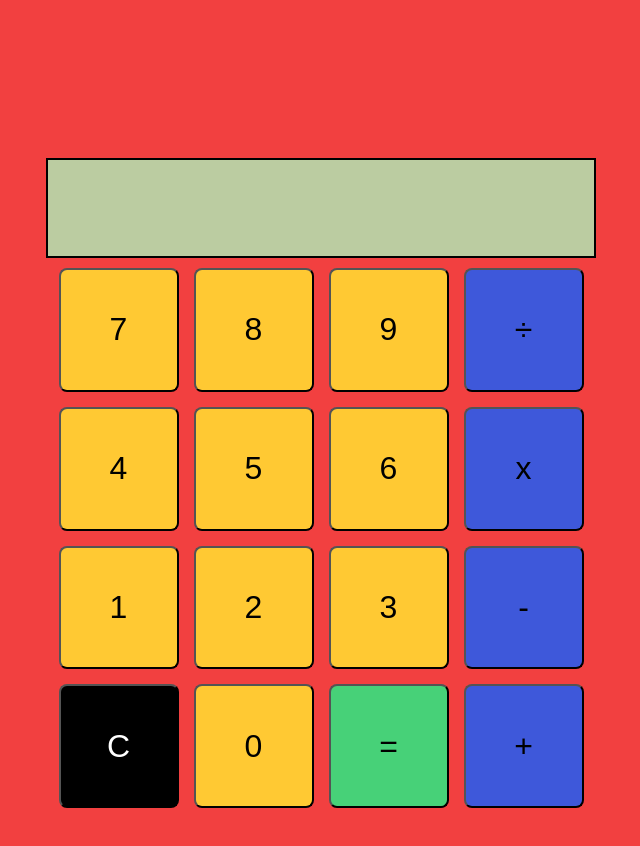
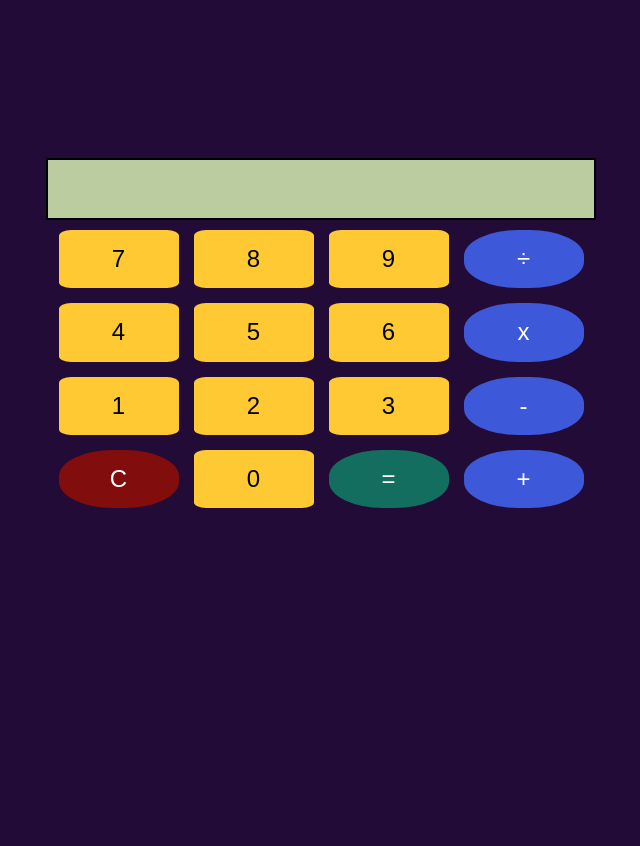
Before and after one commit to yiyuanyi/calculator, a plain HTML site: page index.html in a window 1280 px wide. Shown: the whole page, without its empty margins (319-959 px from the left). After the commit the page ends 800 px from the top, so only its background shows below. Drawn offline with Linux system fonts and the light colour scheme.

Commit message:
adjust styling

```diff
--- a/index.html
+++ b/index.html
@@ -6,7 +6,7 @@
 
 </head>
 
-<body class="body--bg-red">
+<body class="body--bg-purple">
 <div class="container horizontal-center">
     <div class="display">
         <p id="result"></p>
@@ -15,19 +15,19 @@
         <button type="button" class="btn num btn--color-yellow">7</button>
         <button type="button" class="btn num btn--color-yellow">8</button>
         <button type="button" class="btn num btn--color-yellow">9</button>
-        <button type="button" class="btn operator btn--color-blue" id="divide">÷</button>
+        <button type="button" class="btn operator btn--color-blue btn-round" id="divide">÷</button>
         <button type="button" class="btn num btn--color-yellow">4</button>
         <button type="button" class="btn num btn--color-yellow">5</button>
         <button type="button" class="btn num btn--color-yellow">6</button>
-        <button type="button" class="btn operator btn--color-blue" id="multiply">x</button>
+        <button type="button" class="btn operator btn--color-blue btn-round" id="multiply">x</button>
         <button type="button" class="btn num btn--color-yellow">1</button>
         <button type="button" class="btn num btn--color-yellow">2</button>
         <button type="button" class="btn num btn--color-yellow">3</button>
-        <button type="button" class="btn operator btn--color-blue" id="subtract">-</button>
-        <button type="button" class="btn btn--color-black" id="clear">C</button>
+        <button type="button" class="btn operator btn--color-blue btn-round" id="subtract">-</button>
+        <button type="button" class="btn btn--color-red btn-round" id="clear">C</button>
         <button type="button" class="btn num btn--color-yellow">0</button>
-        <button type="button" class="btn btn--color-green" id="equals">=</button>
-        <button type="button" class="btn operator btn--color-blue" id="add">+</button>
+        <button type="button" class="btn btn--color-green btn-round" id="equals">=</button>
+        <button type="button" class="btn operator btn--color-blue btn-round" id="add">+</button>
     </div>
 </div>
 
--- a/style.css
+++ b/style.css
@@ -7,8 +7,8 @@ body {
     justify-content: center;
 }
 
-.body--bg-red {
-    background-color: #f24040;
+.body--bg-purple {
+    background-color: #220b36;
 }
 
 .horizontal-center {
@@ -17,10 +17,10 @@ body {
 
 .container {
     display: grid;
-    grid-template-rows: 100px repeat(4, 1fr);
+    grid-template-rows: repeat(5, 1fr);
     grid-template-columns: repeat(4, 1fr);
     min-width: 550px;
-    height: 650px;
+    height: 350px;
     margin: 150px auto;
     grid-gap: 10px;
 }
@@ -47,8 +47,14 @@ body {
 }
 
 .btn {
-    border-radius: 8px;
-    font-size: 2rem;
+    font-size: 1.5rem;
+    border-radius: 10%;
+    border: none;
+}
+
+.btn-round {
+    border-radius: 45%;
+    color: #FFF;
 }
 
 .btn--color-blue {
@@ -60,10 +66,9 @@ body {
 }
 
 .btn--color-green {
-    background-color: #47d178;
+    background-color: #146e5f;
 }
 
-.btn--color-black {
-    color: #FFF;
-    background-color: #000;
+.btn--color-red {
+    background-color: #820d0d;
 }
```
